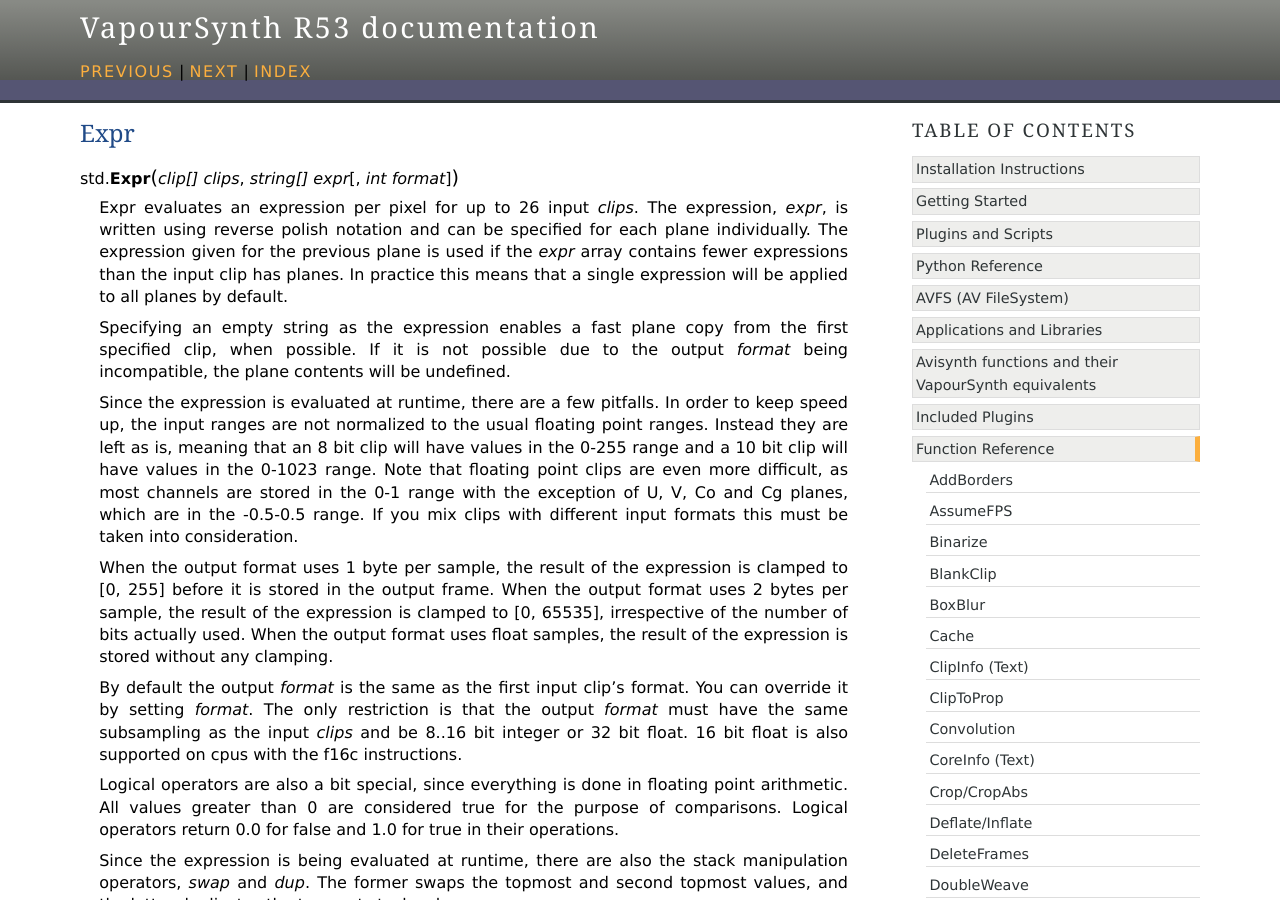
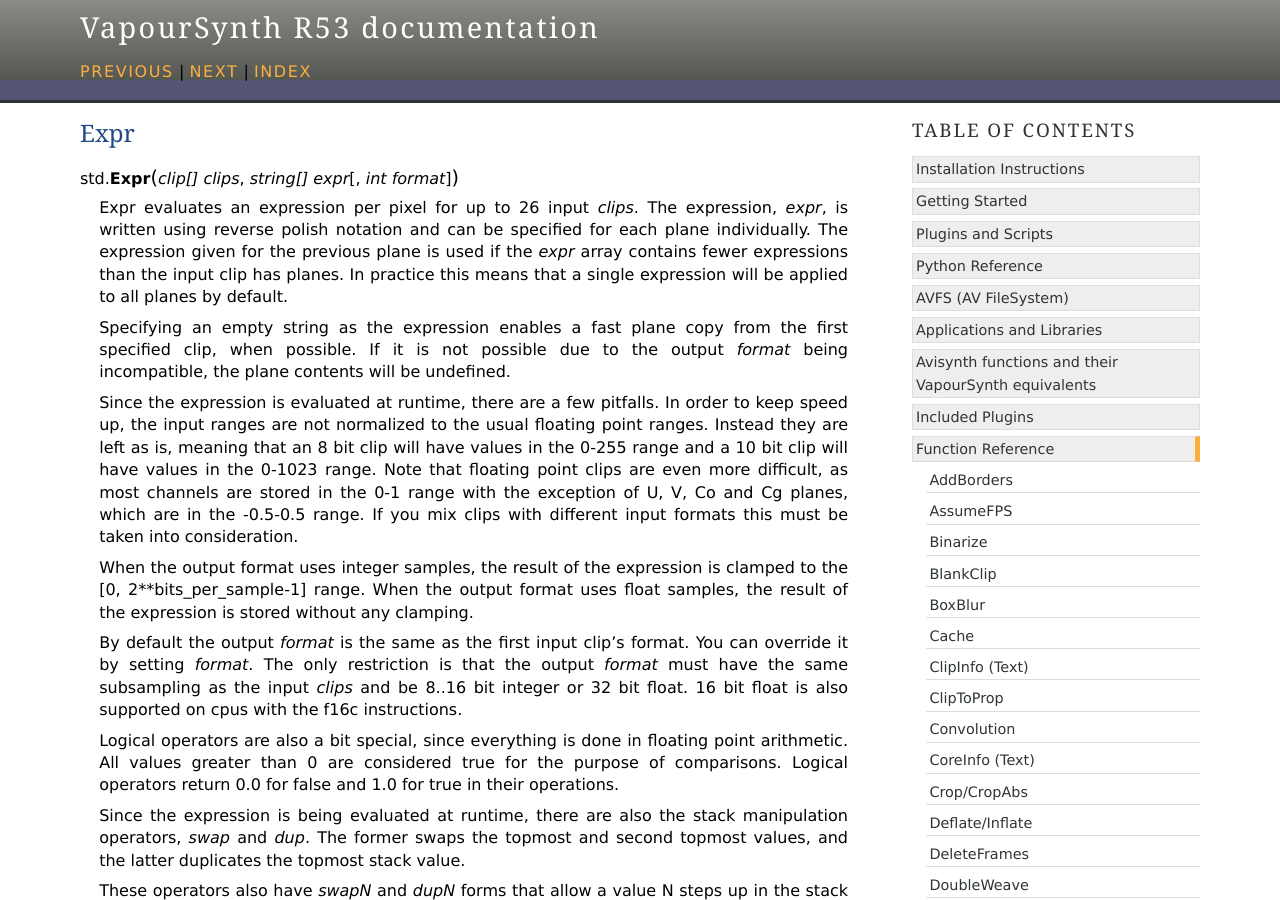
Before and after one commit to vapoursynth/vapoursynth, a Sphinx documentation site: the page built from doc/functions/expr.rst, in a window 1280 px wide and 900 px high. Built offline with Sphinx 7.4.7, drawn with Linux system fonts in a browser that asks for light colours; formulas are drawn with MathJax 3.

Commit message:
correct docs on Expr clamping of integer samples
Signed-off-by: akarin <i@akarin.info>

```diff
--- a/doc/functions/expr.rst
+++ b/doc/functions/expr.rst
@@ -27,10 +27,8 @@
    If you mix clips with different input formats this must be taken into
    consideration.
 
-   When the output format uses 1 byte per sample, the result of the expression
-   is clamped to [0, 255] before it is stored in the output frame. When the
-   output format uses 2 bytes per sample, the result of the expression is
-   clamped to [0, 65535], irrespective of the number of bits actually used.
+   When the output format uses integer samples, the result of the expression is
+   clamped to the [0, 2**bits_per_sample-1] range.
    When the output format uses float samples, the result of the expression is
    stored without any clamping.
 
```
